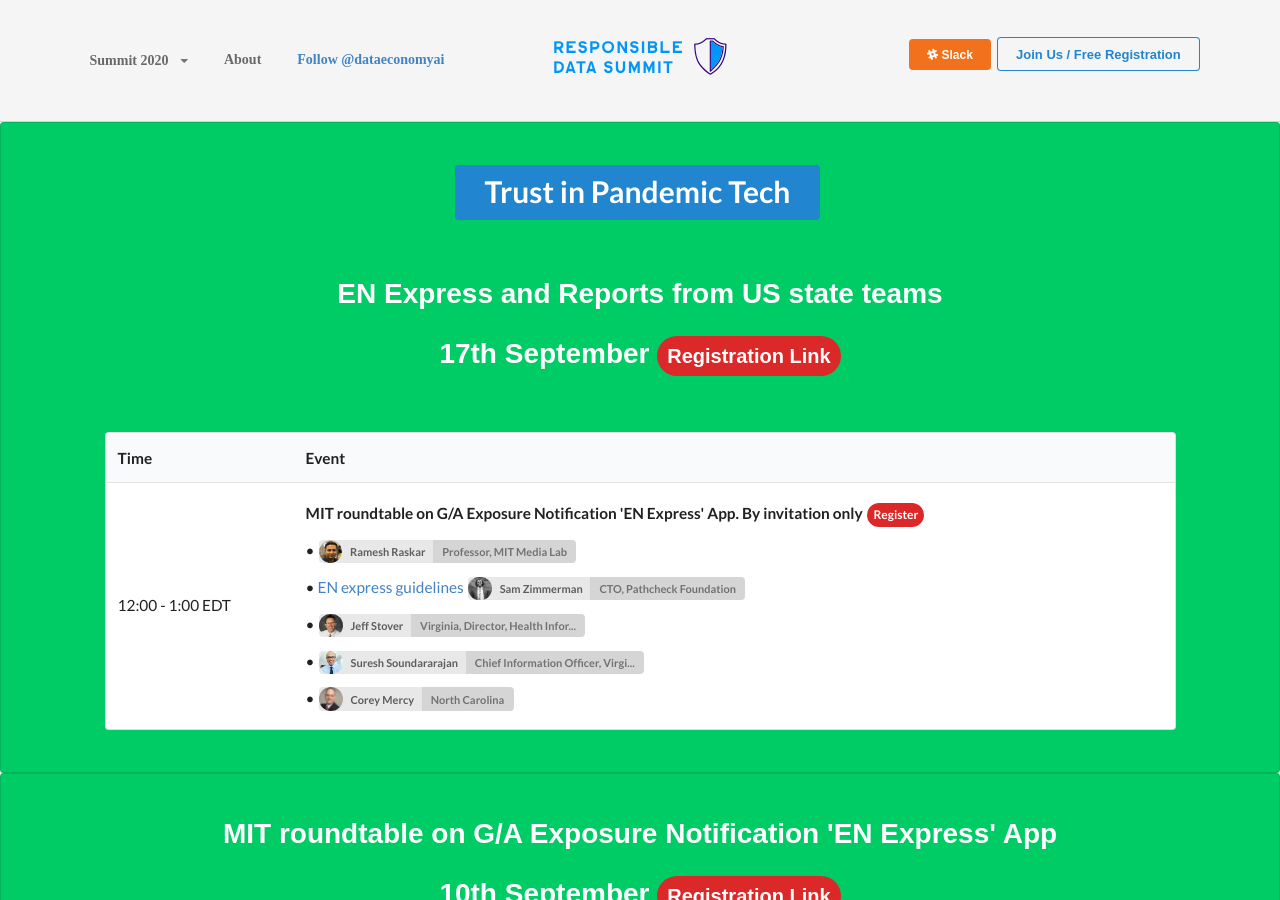
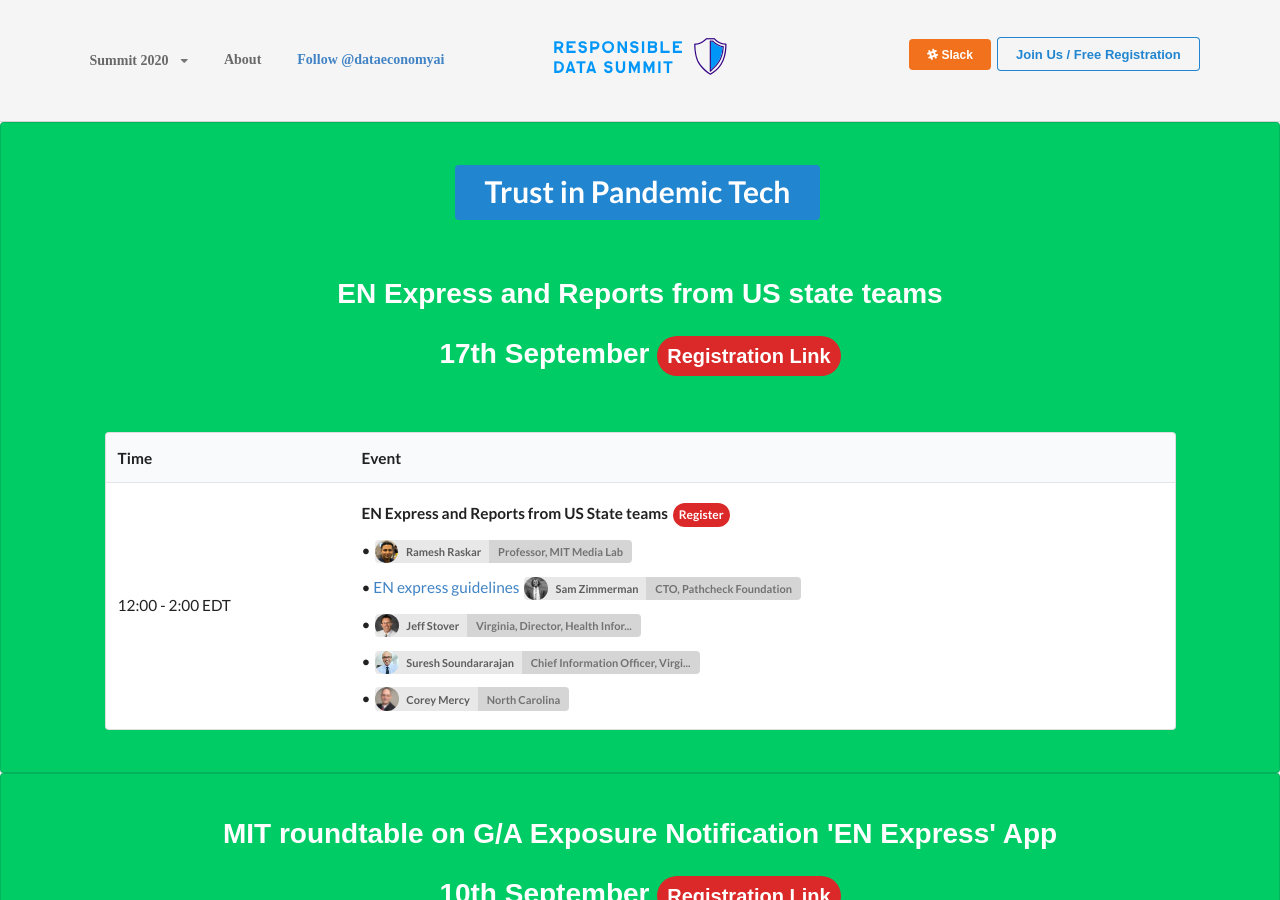
Before and after one commit to responsible-data-summit/events, a Jekyll site: the page built from agenda-0806.html, in a window 1280 px wide and 900 px high. Built offline with Jekyll 4.4.1, drawn with Linux system fonts in a browser that asks for light colours; some web fonts are replaced; comment, search, counter and statistics services are not loaded.

Commit message:
update agenda

```diff
--- a/agenda-0806.html
+++ b/agenda-0806.html
@@ -21,7 +21,7 @@
                 </tr>
             </thead>
             <tbody>
-                {% for event in site.data.agenda0910 %}
+                {% for event in site.data.agenda0917 %}
                     <tr style="line-height: 2.4em;">
                         <td>{{event.time}} EDT </td>
                         <td>
```
